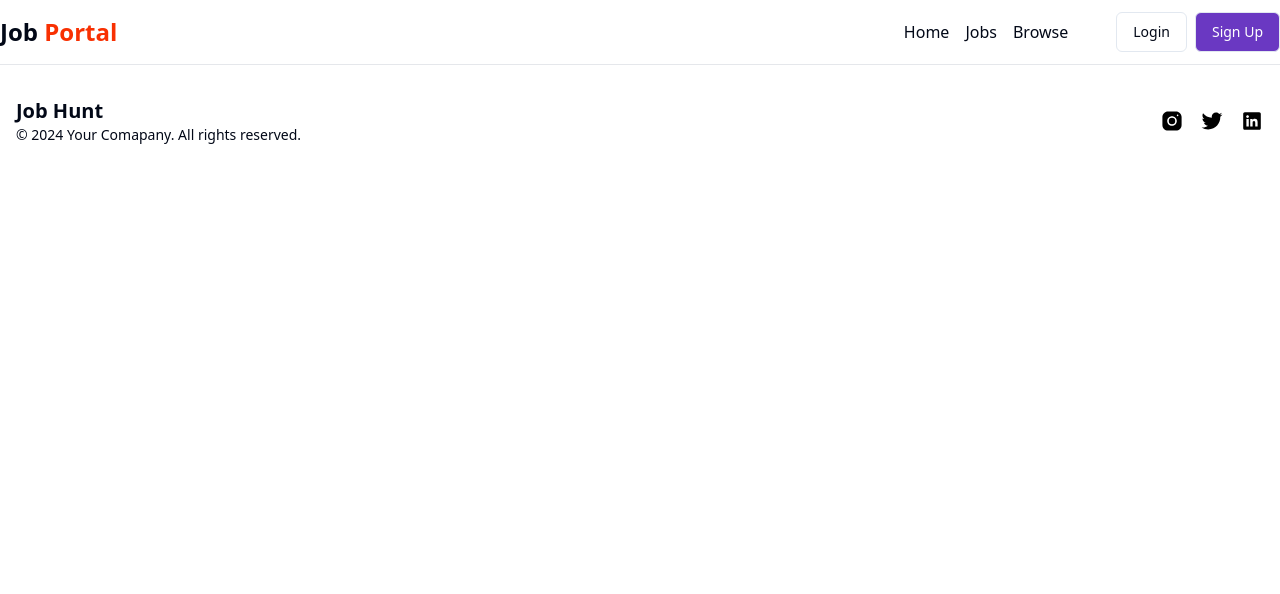
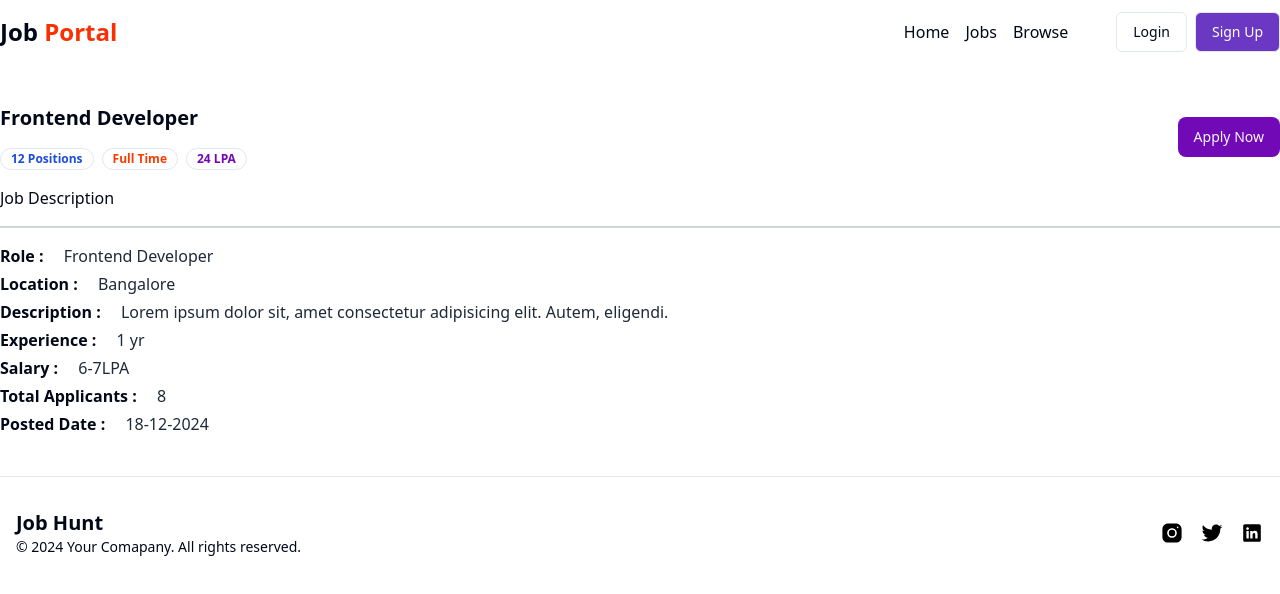
Before and after one commit to abhi051002/JobPortal, a React (Vite) app in the folder frontend/: page /description/1 in a window 1280 px wide. Shown: the top 594 px of the page. Built offline with nearby package versions, Linux system fonts and the light colour scheme.

Commit message:
Job description added

```diff
--- a/frontend/src/App.jsx
+++ b/frontend/src/App.jsx
@@ -8,6 +8,7 @@ import Footer from "./components/Footer";
 import Jobs from "./components/Jobs";
 import Browse from "./components/Browse";
 import Profile from "./components/nav/Profile";
+import JobDescription from "./components/JobDescription";
 
 const App = () => {
   return (
@@ -18,6 +19,7 @@ const App = () => {
         <Route path="/login" element={<Login />} />
         <Route path="/signup" element={<Signup />} />
         <Route path="/jobs" element={<Jobs />} />
+        <Route path="/description/:id" element={<JobDescription />} />
         <Route path="/browse" element={<Browse />} />
         <Route path="/profile" element={<Profile />} />
       </Routes>
--- a/frontend/src/components/Footer.jsx
+++ b/frontend/src/components/Footer.jsx
@@ -2,7 +2,7 @@ import React from "react";
 
 const Footer = () => {
   return (
-    <footer className="border-t border-t-gray-200 py-8">
+    <footer className="border-t border-t-gray-200 py-8 mx-auto max-w-7xl">
       <div className="container mx-auto px-4">
         <div className="flex flex-col md:flex-row justify-between items-center">
           <div className="mb-4 md:mb-0">
--- /dev/null
+++ b/frontend/src/components/JobDescription.jsx
@@ -0,0 +1,77 @@
+import React from "react";
+import { Badge } from "./ui/badge";
+import { Button } from "./ui/button";
+
+const JobDescription = () => {
+  const isApplied = false;
+  return (
+    <div className="max-w-7xl mx-auto my-10">
+      <div className="flex items-center justify-between">
+        <div>
+          <h1 className="font-bold text-xl">Frontend Developer</h1>
+          <div className="flex items-center gap-2 mt-4">
+            <Badge className={"text-blue-700 font-bold"} variant="ghost">
+              12 Positions
+            </Badge>
+            <Badge className={"text-[#F83B02] font-bold"} variant="ghost">
+              Full Time
+            </Badge>
+            <Badge className={"text-[#7209b7] font-bold"} variant="ghost">
+              24 LPA
+            </Badge>
+          </div>
+        </div>
+        <Button
+          disabled={isApplied}
+          className={`rounded-lg ${
+            isApplied
+              ? "bg-gray-600 cursor-not-allowed"
+              : "bg-[#7209b7] hover:bg-[#5f32ad]"
+          }`}
+        >
+          {isApplied ? "Already Applied!" : "Apply Now"}
+        </Button>
+      </div>
+      <h1 className="border-b-2 border-b-gray-300 font-medium py-4">
+        Job Description
+      </h1>
+      <div className="my-4">
+        <h1 className="font-bold my-1">
+          Role :{" "}
+          <span className="pl-4 font-normal text-gray-800">
+            Frontend Developer
+          </span>
+        </h1>
+        <h1 className="font-bold my-1">
+          Location :{" "}
+          <span className="pl-4 font-normal text-gray-800">Bangalore</span>
+        </h1>
+        <h1 className="font-bold my-1">
+          Description :{" "}
+          <span className="pl-4 font-normal text-gray-800">
+            Lorem ipsum dolor sit, amet consectetur adipisicing elit. Autem,
+            eligendi.
+          </span>
+        </h1>
+        <h1 className="font-bold my-1">
+          Experience :{" "}
+          <span className="pl-4 font-normal text-gray-800">1 yr</span>
+        </h1>
+        <h1 className="font-bold my-1">
+          Salary :{" "}
+          <span className="pl-4 font-normal text-gray-800">6-7LPA</span>
+        </h1>
+        <h1 className="font-bold my-1">
+          Total Applicants :{" "}
+          <span className="pl-4 font-normal text-gray-800">8</span>
+        </h1>
+        <h1 className="font-bold my-1">
+          Posted Date :{" "}
+          <span className="pl-4 font-normal text-gray-800">18-12-2024</span>
+        </h1>
+      </div>
+    </div>
+  );
+};
+
+export default JobDescription;
--- a/frontend/src/components/job/Job.jsx
+++ b/frontend/src/components/job/Job.jsx
@@ -3,8 +3,11 @@ import { Button } from "../ui/button";
 import { Bookmark } from "lucide-react";
 import { Avatar, AvatarImage } from "../ui/avatar";
 import { Badge } from "../ui/badge";
+import { useNavigate } from "react-router-dom";
 
 const Job = () => {
+  const navigate = useNavigate();
+  const jobId = 5;
   return (
     <div className="border border-gray-200 shadow-xl bg-white rounded-md p-5">
       <div className="flex items-center justify-between">
@@ -44,7 +47,12 @@ const Job = () => {
         </Badge>
       </div>
       <div className="flex items-center gap-4 mt-4">
-        <Button variant="outline">Details</Button>
+        <Button
+          variant="outline"
+          onClick={() => navigate(`/description/${jobId}`)}
+        >
+          Details
+        </Button>
         <Button className="bg-[#7209b7] ">Save for Later</Button>
       </div>
     </div>
```
